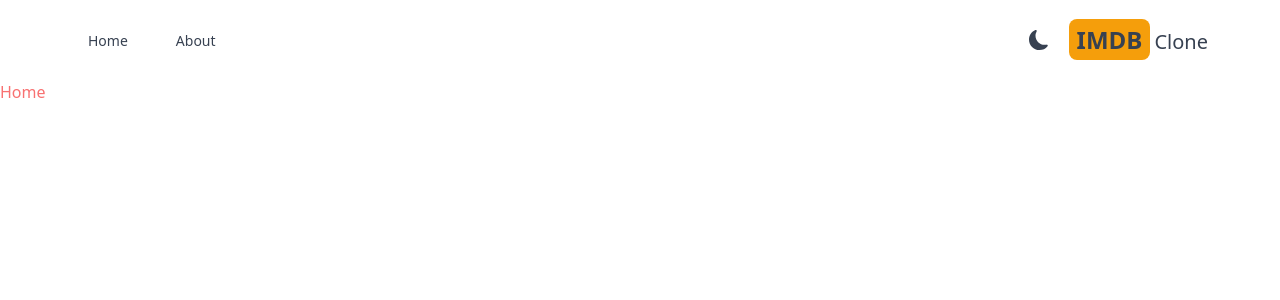
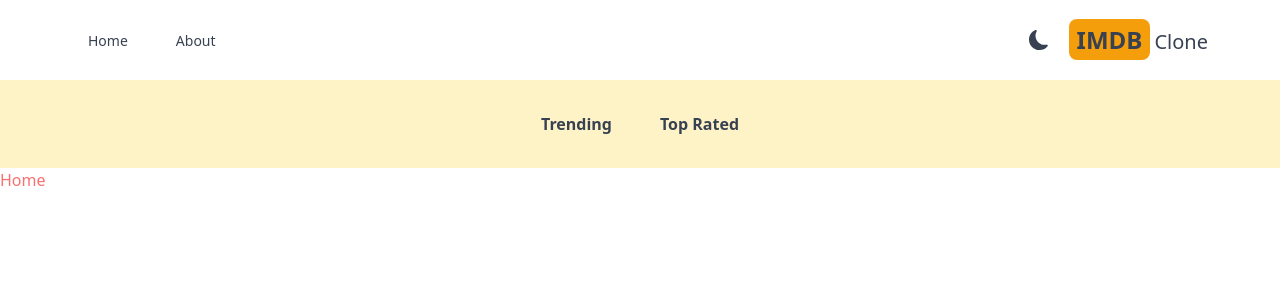
Before and after one commit to ollyhite/IMDB_nextjs, a Next.js app: page / in a window 1280 px wide. Shown: the top 300 px of the page. Built offline with nearby package versions, Linux system fonts and the light colour scheme.

Commit message:
add navbar section

```diff
--- a/src/app/layout.js
+++ b/src/app/layout.js
@@ -16,6 +16,7 @@
       <body>
         <Providers>
           <Header />
+          <Navbar />
           {children}
         </Providers>
       </body>
--- /dev/null
+++ b/src/components/NavItem.js
@@ -0,0 +1,19 @@
+import Link from "next/link";
+import { useSearchParams } from "next/navigation";
+
+export default function NavItem({ title, param }) {
+  const searchParams = useSearchParams();
+  const genre = searchParams.get("genre");
+  return (
+    <Link
+      className={`m-4 hover:text-amber-600 font-semibold p-2 ${
+        genre &&
+        genre === param &&
+        "underline underline-offset-8 decoration-4 decoration-amber-500 rounded-lg"
+      }`}
+      href={`/?genre=${param}`}
+    >
+      <h1>{title}</h1>
+    </Link>
+  );
+}
--- a/src/components/Navbar.js
+++ b/src/components/Navbar.js
@@ -1,6 +1,10 @@
+import NavItem from "./NavItem";
 
 export default function Navbar() {
   return (
-    <div>Navbar</div>
-  )
+    <div className="flex justify-center dark:bg-gray-600 bg-amber-100 p-2">
+      <NavItem title="Trending" param="fetchTrending" />
+      <NavItem title="Top Rated" param="fetchTopRated" />
+    </div>
+  );
 }
```
